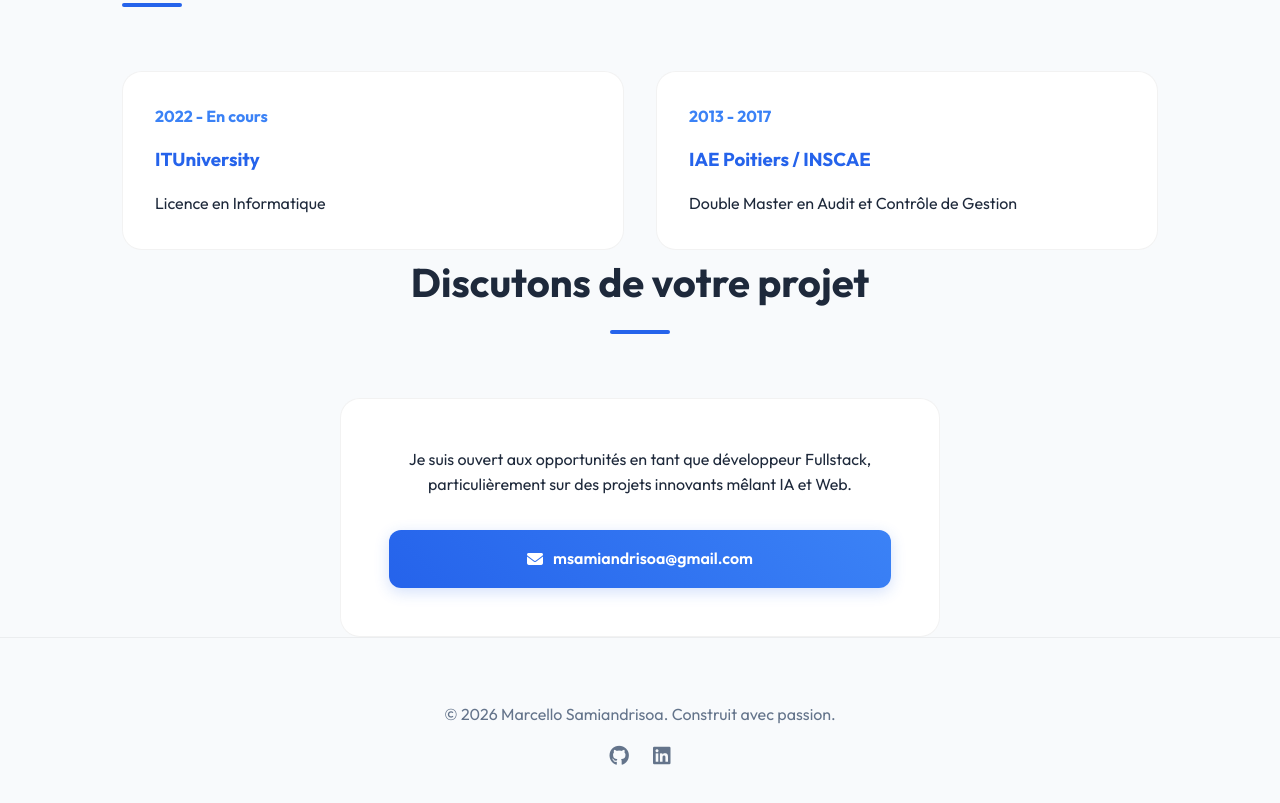
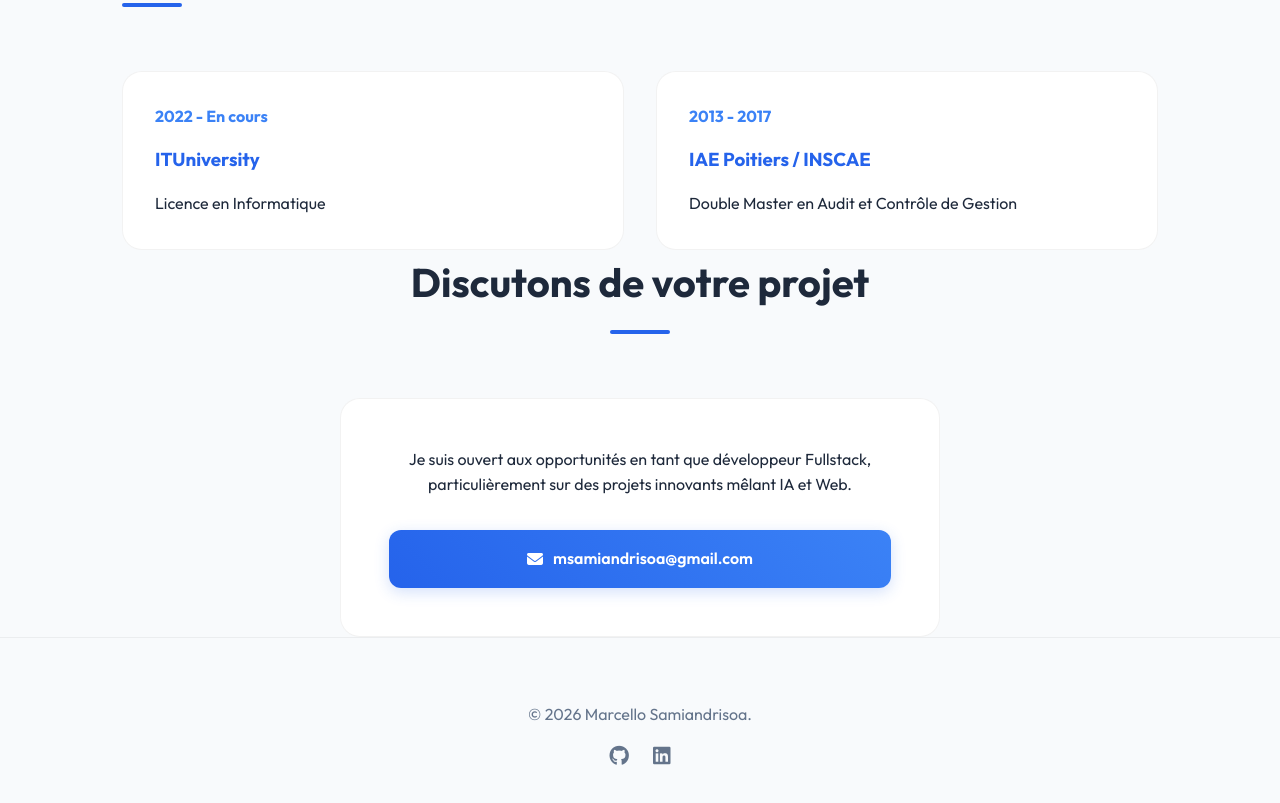
Before and after one commit to Martzcode/martzcode.github.io, a plain HTML site: page index.html in a window 1280 px wide. Shown: the part 2297-3100 px from the top of the page. Drawn offline with Linux system fonts and the light colour scheme.

Commit message:
Update index.html

```diff
--- a/index.html
+++ b/index.html
@@ -183,7 +183,7 @@
 
     <footer>
         <div class="container">
-            <p>&copy; 2026 Marcello Samiandrisoa. Construit avec passion.</p>
+            <p>&copy; 2026 Marcello Samiandrisoa.</p>
             <div style="margin-top: 1rem; display: flex; justify-content: center; gap: 1.5rem;">
                 <a href="#" style="color: var(--text-dim); transition: color 0.3s;"><i
                         class="fab fa-github fa-lg"></i></a>
```
